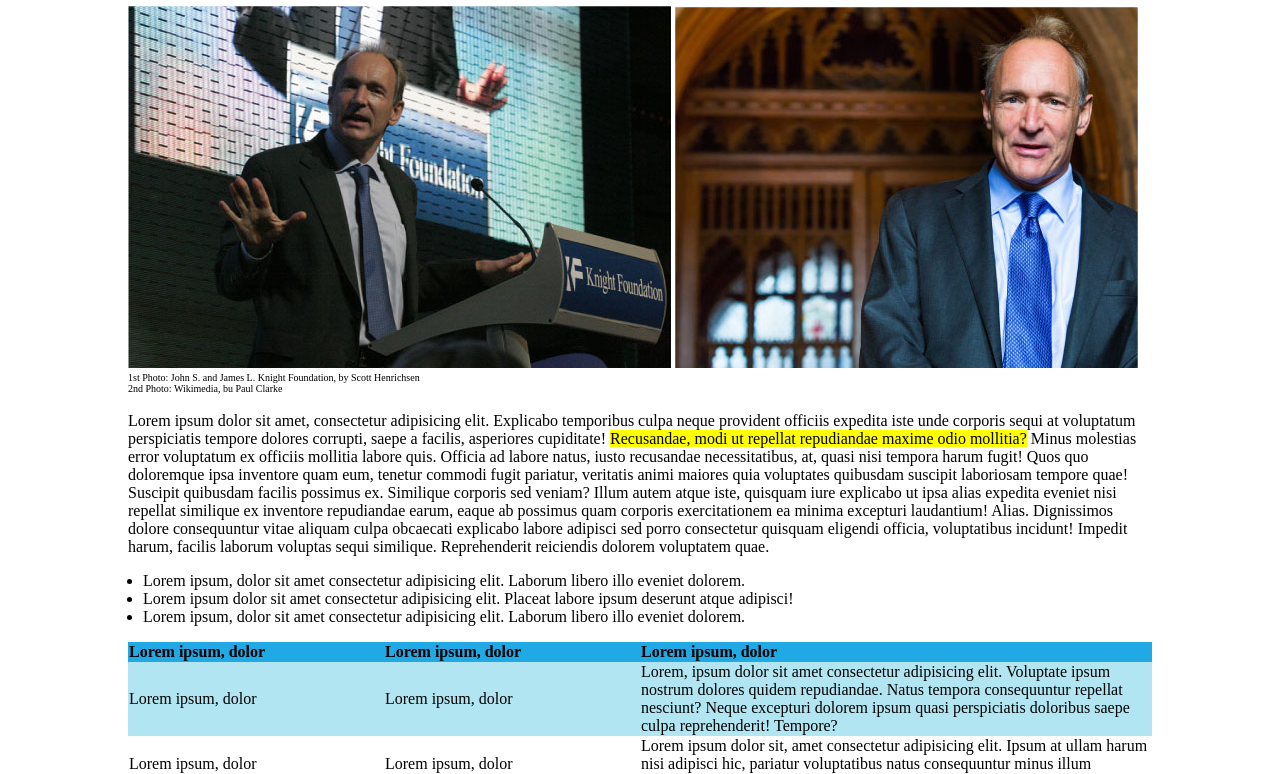
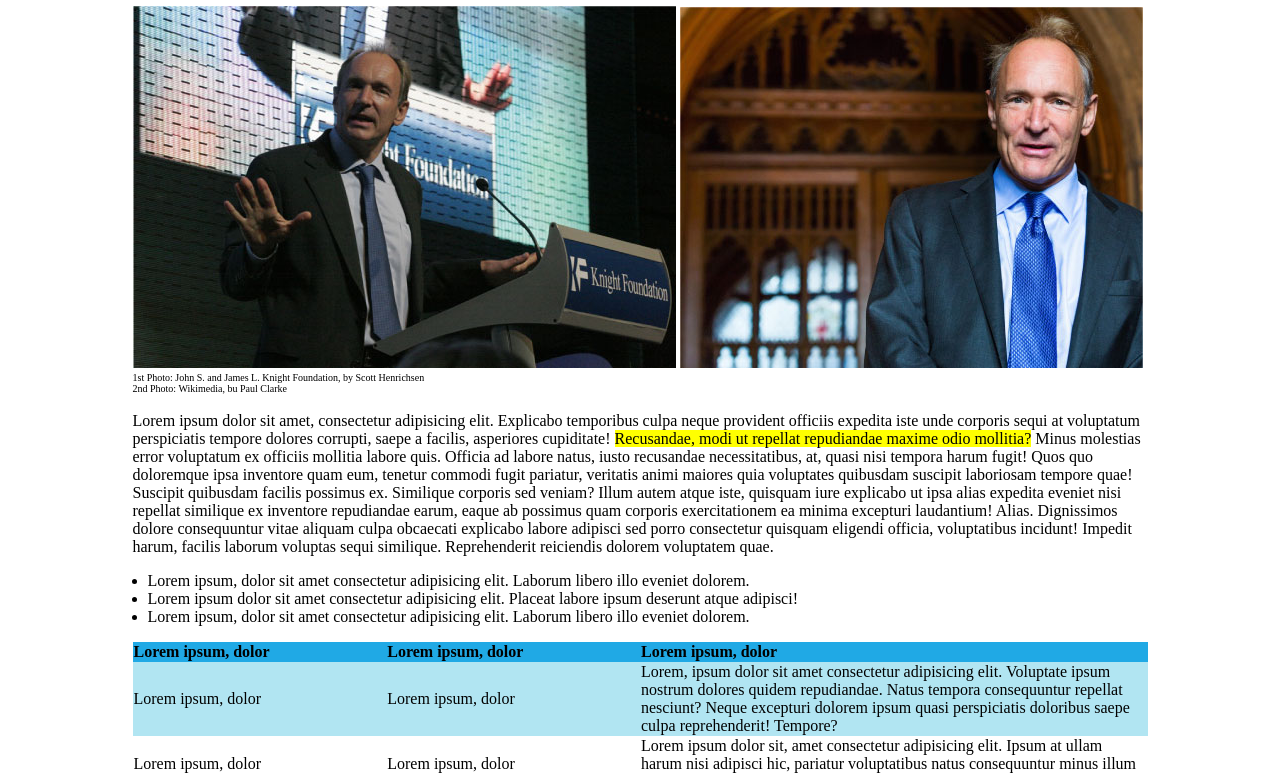
Before and after one commit to marius-leica/html-css-booleaner, a plain HTML site: page bonus.html in a window 1280 px wide. Shown: the part 189-963 px from the top of the page. Drawn offline with Linux system fonts and the light colour scheme.

Commit message:
piccola modifica width in bonus

```diff
--- a/css/bonus.css
+++ b/css/bonus.css
@@ -1,5 +1,5 @@
 main {
-  width: 80%;
+  width: 1015px;
   margin-left: auto;
   margin-right: auto;
 }
```
